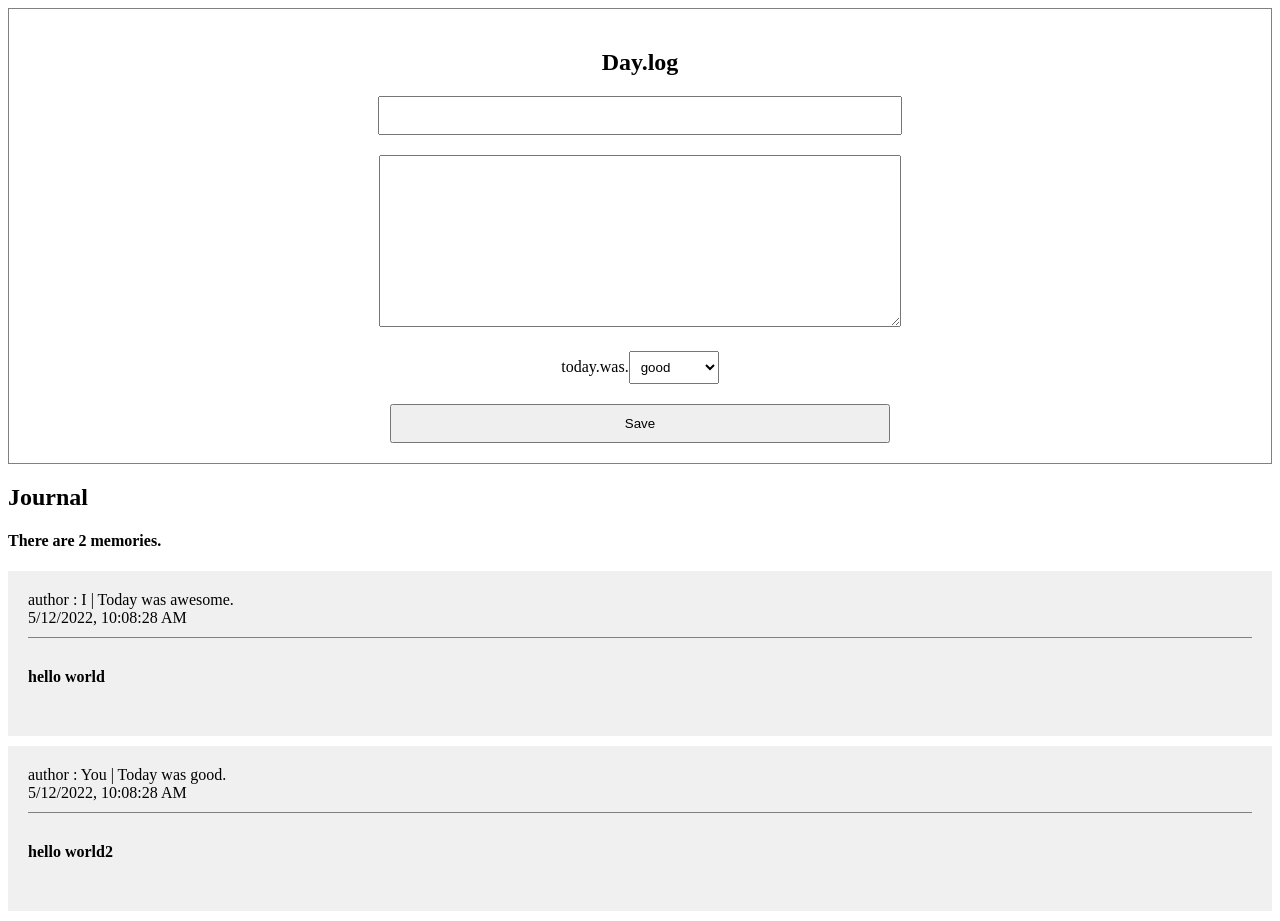
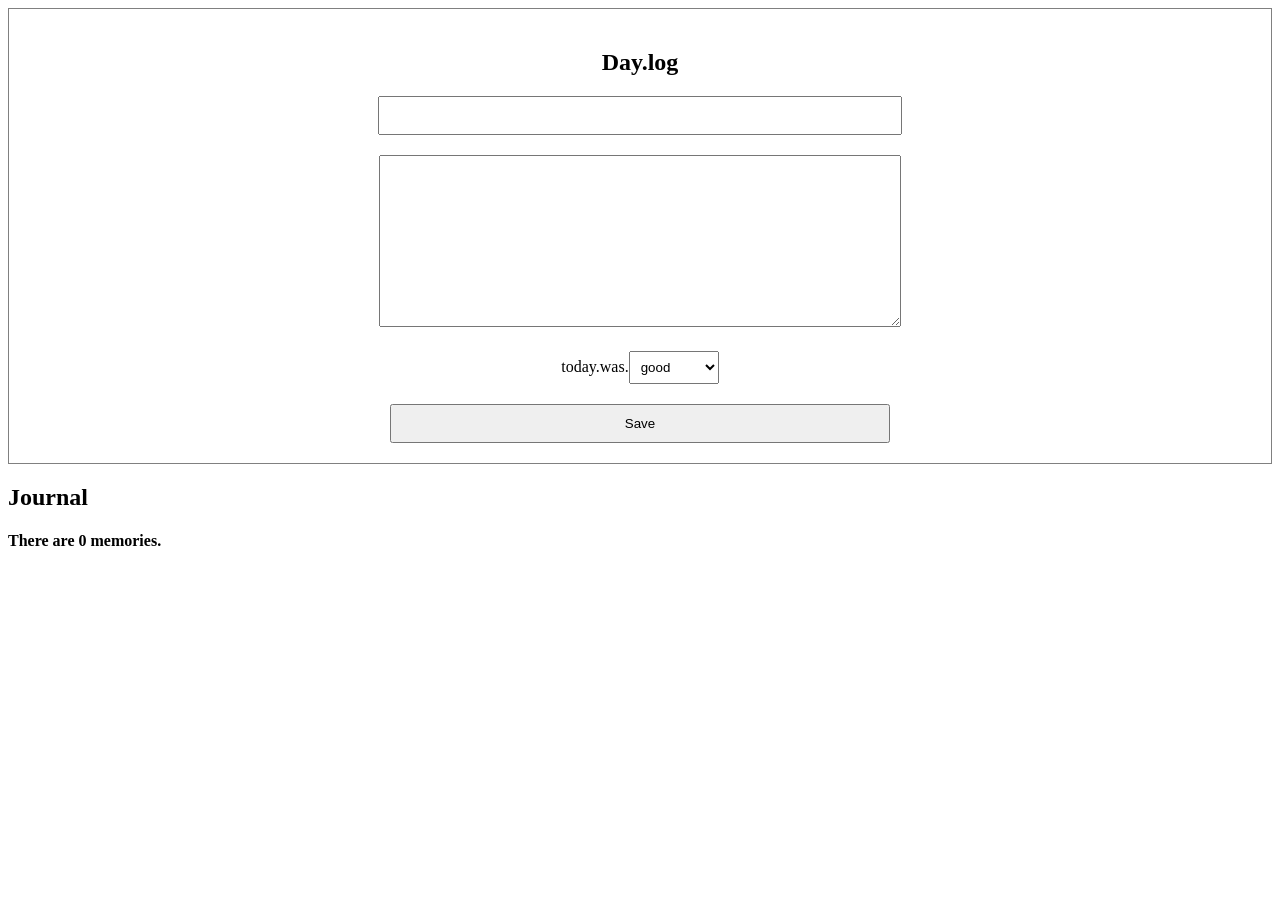
Before and after one commit to chanoyoung/react-diary, a React (Create React App) app: page / in a window 1280 px wide. After the commit the page ends 800 px from the top, so only its background shows below. Built offline with nearby package versions, Linux system fonts and the light colour scheme.

Commit message:
Add diary save feature

```diff
--- a/src/App.js
+++ b/src/App.js
@@ -1,29 +1,30 @@
 import "./App.css";
 import DiaryEditor from "./DiaryEditor";
 import DiaryList from "./DiaryList";
-
-const dummyList = [
-  {
-    id: 1,
-    author: "I",
-    content: "hello world",
-    score: "5",
-    createDate: new Date().getTime(),
-  },
-  {
-    id: 2,
-    author: "You",
-    content: "hello world2",
-    score: "3",
-    createDate: new Date().getTime(),
-  },
-];
+import { useState, useRef } from "react";
 
 function App() {
+  const [data, setData] = useState([]);
+
+  const dataId = useRef(0);
+
+  const onSave = ({ author, content, score }) => {
+    const createDate = new Date().getTime();
+    const newItem = {
+      author,
+      content,
+      score,
+      createDate,
+      id: dataId.current,
+    };
+    dataId.current += 1;
+    setData([newItem, ...data]);
+  };
+
   return (
     <div className="App">
-      <DiaryEditor />
-      <DiaryList diaryList={dummyList} />
+      <DiaryEditor onSave={onSave} />
+      <DiaryList diaryList={data} />
     </div>
   );
 }
--- a/src/DiaryEditor.js
+++ b/src/DiaryEditor.js
@@ -1,6 +1,6 @@
 import { useState, useRef } from "react";
 
-const DiaryEditor = () => {
+const DiaryEditor = ({ onSave }) => {
   const AUTHOR_MIN = 1;
   const CONTENT_MIN = 1;
   const authorInput = useRef();
@@ -29,7 +29,14 @@ const DiaryEditor = () => {
       contentInput.current.focus();
       return;
     }
+
+    onSave(state);
     alert("save completed");
+    setState({
+      author: "",
+      content: "",
+      score: 3,
+    });
   };
 
   return (
```
